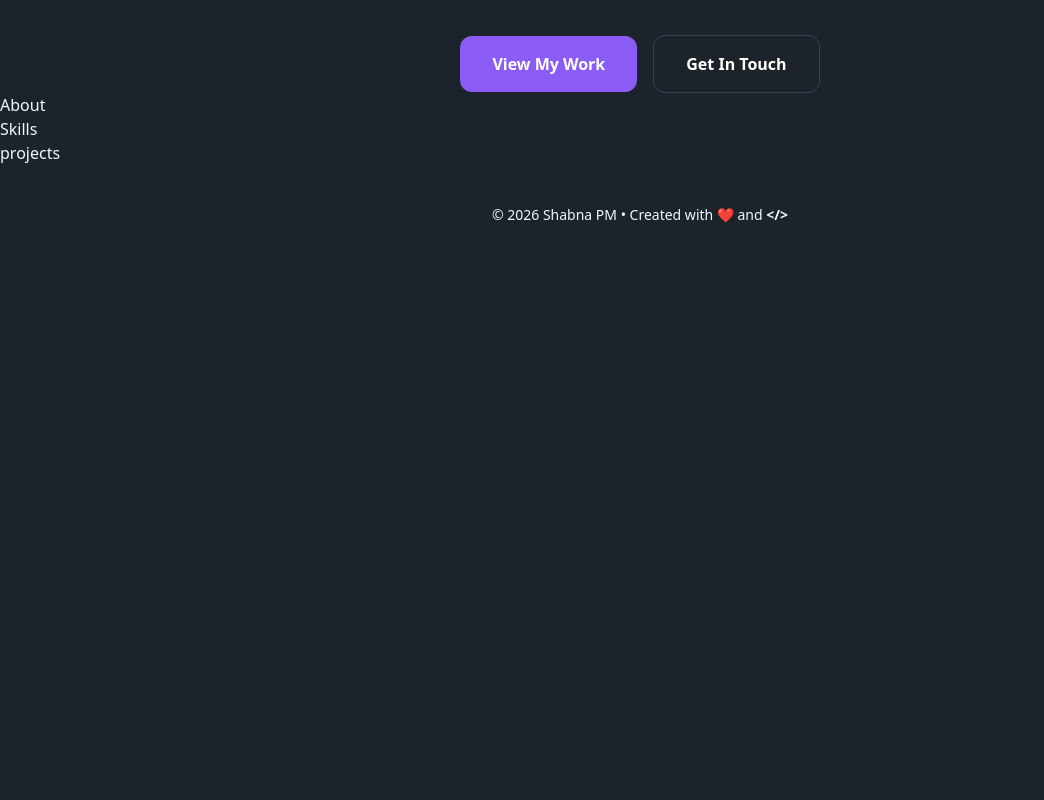
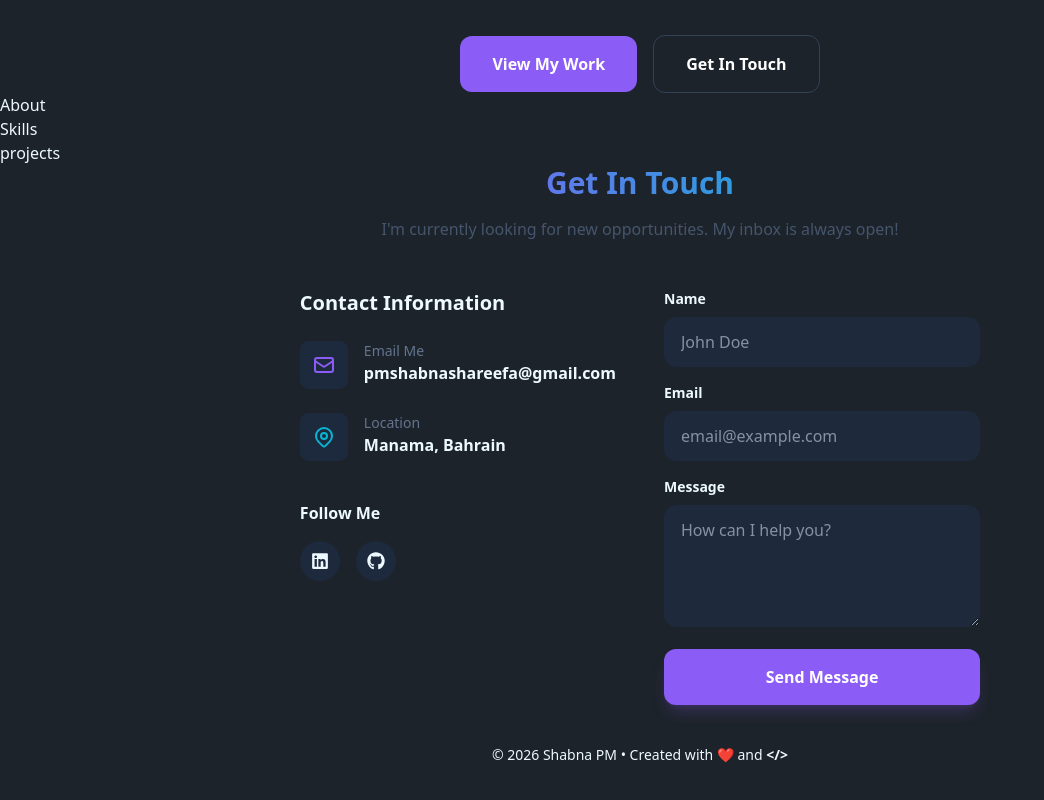
Before and after one commit to Shabnapm99/Portfolio--REACT, a React (Vite) app: page / in a window 1280 px wide. Shown: the part 450-1250 px from the top of the page, without its empty margins (0-1044 px from the left). Before the commit the page ends 800 px from the top, so only its background shows below. Built offline with nearby package versions, Linux system fonts and the light colour scheme.

Commit message:
created contact section

```diff
--- a/package.json
+++ b/package.json
@@ -15,6 +15,8 @@
     "framer-motion": "^12.38.0",
     "react": "^19.2.0",
     "react-dom": "^19.2.0",
+    "react-icon": "^1.0.0",
+    "react-icons": "^5.6.0",
     "react-simple-typewriter": "^5.0.1",
     "tailwindcss": "^4.1.18",
     "typewriter-effect": "^2.22.0"
--- a/src/App.jsx
+++ b/src/App.jsx
@@ -2,7 +2,7 @@ import './App.css'
 import Footer from './sections/Footer'
 import Navbar from './components/Navbar'
 import About from './sections/About'
-import ContactForm from './sections/ContactForm'
+import ContactForm from './components/ContactForm'
 import Header from './sections/Header'
 import HeroSection from './sections/HeroSection'
 import Projects from './sections/Projects'
--- /dev/null
+++ b/src/components/ContactForm.jsx
@@ -0,0 +1,25 @@
+import React from 'react'
+
+function ContactForm() {
+  return (
+    <form className='space-y-4'>
+      <div>
+        <label class="block text-sm font-semibold mb-2" for="name">Name</label>
+        <input class="w-full bg-white dark:bg-card border border-slate-200 dark:border-slate-800 rounded-xl px-4 py-3 focus:ring-2 focus:ring-prim-violet focus:border-transparent outline-none transition-all" id="name" name="name" placeholder="John Doe" type="text" />
+      </div>
+      <div>
+        <label class="block text-sm font-semibold mb-2" for="email">Email</label>
+        <input class="w-full bg-white dark:bg-card border border-slate-200 dark:border-slate-800 rounded-xl px-4 py-3 focus:ring-2 focus:ring-prim-violet focus:border-transparent outline-none transition-all" id="email" name="email" placeholder="email@example.com" type="email" />
+      </div>
+      <div>
+        <label class="block text-sm font-semibold mb-2" for="message">Message</label>
+        <textarea class="w-full bg-white dark:bg-card border border-slate-200 dark:border-slate-800 rounded-xl px-4 py-3 focus:ring-2 focus:ring-prim-violet focus:border-transparent outline-none transition-all" id="message" name="message" placeholder="How can I help you?" rows="4"></textarea>
+      </div>
+      <button class="w-full py-4 bg-prim-violet text-white font-bold rounded-xl hover:bg-prim-violet/90 transition-all shadow-lg shadow-prim-violet/20" type="submit">
+        Send Message
+      </button>
+    </form>
+  )
+}
+
+export default ContactForm
--- a/src/components/Navbar.jsx
+++ b/src/components/Navbar.jsx
@@ -8,7 +8,7 @@ function Navbar() {
     setThemeToggle(!themeToggle);
   }
   return (
-    <div className="navbar bg-base-100 shadow-sm">
+    <div className="navbar bg-base-100/95 shadow-sm">
       <div className="navbar-start">
         <div className="dropdown">
           <div tabIndex={0} role="button" className="btn btn-ghost lg:hidden">
--- a/src/index.css
+++ b/src/index.css
@@ -7,9 +7,9 @@
 @theme {
     --color-prim-violet: #8b5cf6; /* violet */
     --color-seco-cyan: #06b6d4; /*cyan*/
-    --color-dark: '#0f172a';
-    --color-card: '#1e293b';
-    --color-chip: 'rgba(30, 41, 59, 0.5)'
+    --color-dark: #0f172a;
+    --color-card: #1e293b;
+    --color-chip: rgba(30, 41, 59, 0.5)
 }
  /* Gradient Text */
     .text-gradient {
--- /dev/null
+++ b/src/sections/Contact.jsx
@@ -0,0 +1,68 @@
+import React from 'react'
+import ContactForm from '../components/ContactForm';
+import { FaGithub } from "react-icons/fa";
+import { FaLinkedin } from "react-icons/fa";
+
+function Contact() {
+    return (
+        <section id='contact'>
+            <div className='flex flex-col items-center'>
+                <div className='text-center mb-12'>
+                    <h2 className='text-3xl font-bold mb-4 text-gradient'>Get In Touch</h2>
+                    <p className='text-slate-600 font-medium'>I'm currently looking for new opportunities. My inbox is always open!</p>
+                </div>
+                <div className='grid grid-cols-1 md:grid-cols-2 gap-12'>
+                    {/*  Contact Info  */}
+                    <div>
+                        <h3 className='text-xl font-bold mb-6'>Contact Information</h3>
+                        {/* Contact me */}
+                        <div className='space-y-6'>
+                            <div className='flex'>
+                                <div className='w-12 h-12 bg-slate-200 dark:bg-slate-800 rounded-lg flex items-center justify-center mr-4 border border-slate-200 dark:border-slate-800'>
+                                    <svg class="w-6 h-6 text-prim-violet" fill="none" stroke="currentColor" viewbox="0 0 24 24"><path d="M3 8l7.89 5.26a2 2 0 002.22 0L21 8M5 19h14a2 2 0 002-2V7a2 2 0 00-2-2H5a2 2 0 00-2 2v10a2 2 0 002 2z" stroke-linecap="round" stroke-linejoin="round" stroke-width="2"></path></svg>
+
+                                </div>
+                                <div>
+                                    <p className="text-sm text-slate-500">Email Me</p>
+                                    <p className="font-semibold">pmshabnashareefa@gmail.com</p>
+
+                                </div>
+                            </div>
+
+                            <div className='flex'>
+                                <div className='w-12 h-12 bg-slate-200 dark:bg-slate-800 rounded-lg flex items-center justify-center mr-4 border border-slate-200 dark:border-slate-800'>
+                                    <svg class="w-6 h-6 text-seco-cyan" fill="none" stroke="currentColor" viewbox="0 0 24 24"><path d="M17.657 16.657L13.414 20.9a1.998 1.998 0 01-2.827 0l-4.244-4.243a8 8 0 1111.314 0z" stroke-linecap="round" stroke-linejoin="round" stroke-width="2"></path><path d="M15 11a3 3 0 11-6 0 3 3 0 016 0z" stroke-linecap="round" stroke-linejoin="round" stroke-width="2"></path></svg>
+
+                                </div>
+                                <div>
+                                    <p className="text-sm text-slate-500">Location</p>
+                                    <p className="font-semibold">Manama, Bahrain</p>
+
+                                </div>
+
+                            </div>
+                        </div>
+                        {/* Follow me */}
+                        <div className='mt-10'>
+                            <h4 className='font-bold mb-4'>Follow Me</h4>
+                            <div className='flex gap-4'>
+                                <a className='w-10 h-10 flex items-center justify-center rounded-full bg-slate-200 dark:bg-slate-800 hover:bg-seco-cyan text-lg transition-all' href="https://www.linkedin.com/in/shabnapm/" target='_blank'>
+                                    <FaLinkedin />
+                                </a>
+                                <a className='w-10 h-10 flex items-center justify-center rounded-full bg-slate-200 dark:bg-slate-800 hover:bg-seco-cyan text-lg transition-all' href="https://github.com/Shabnapm99" target='_blank'>
+                                    <FaGithub />
+                                </a>
+                            </div>
+                        </div>
+
+                    </div>
+                    <ContactForm />
+                </div>
+
+            </div>
+
+        </section>
+    )
+}
+
+export default Contact
--- a/src/sections/ContactForm.jsx
+++ /dev/null
@@ -1,9 +0,0 @@
-import React from 'react'
-
-function ContactForm() {
-  return (
-    <div>ContactForm</div>
-  )
-}
-
-export default ContactForm
--- a/src/sections/Header.jsx
+++ b/src/sections/Header.jsx
@@ -3,7 +3,7 @@ import Navbar from '../components/Navbar'
 
 function Header() {
     return (
-        <header className=''>
+        <header className='sticky top-0 left-0 '>
             <Navbar />
         </header>
     )
--- a/src/sections/HeroSection.jsx
+++ b/src/sections/HeroSection.jsx
@@ -11,7 +11,7 @@ function HeroSection() {
 
       <div className='text-2xl md:text-4xl font-semibold text-slate-600 mb-10 h-12'>
         {/* <span id="typewriter" className='cursor-blink'></span> */}
-        <Typewriter words={['Full-Stack Developer', 'MERN Stack Developer', 'FrontEnd Dveloper']}
+        <Typewriter words={['Full-Stack Developer', 'MERN Stack Developer', 'FrontEnd Developer']}
           loop={0}
           cursor
           cursorStyle="|"
--- a/src/sections/MainPage.jsx
+++ b/src/sections/MainPage.jsx
@@ -3,16 +3,18 @@ import HeroSection from './HeroSection'
 import About from './About'
 import Skills from './Skills'
 import Projects from './Projects'
+import Contact from './Contact'
 
 function MainPage() {
-  return (
-    <main>
-        <HeroSection/>
-        <About/>
-        <Skills/>
-        <Projects/>
-    </main>
-  )
+    return (
+        <main>
+            <HeroSection />
+            <About />
+            <Skills />
+            <Projects />
+            <Contact />
+        </main>
+    )
 }
 
 export default MainPage
```
Also changed, not shown: 1 other file (tests, documents, lock files or other folders).
